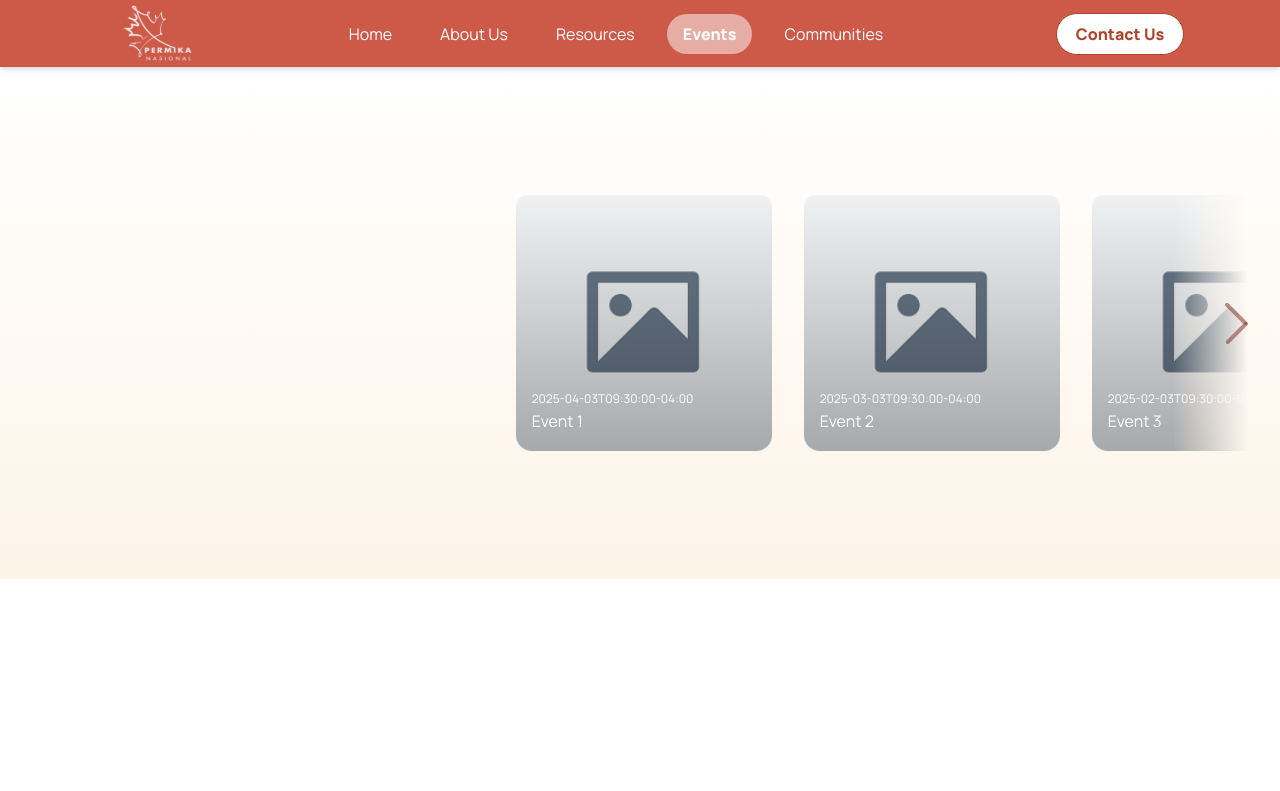
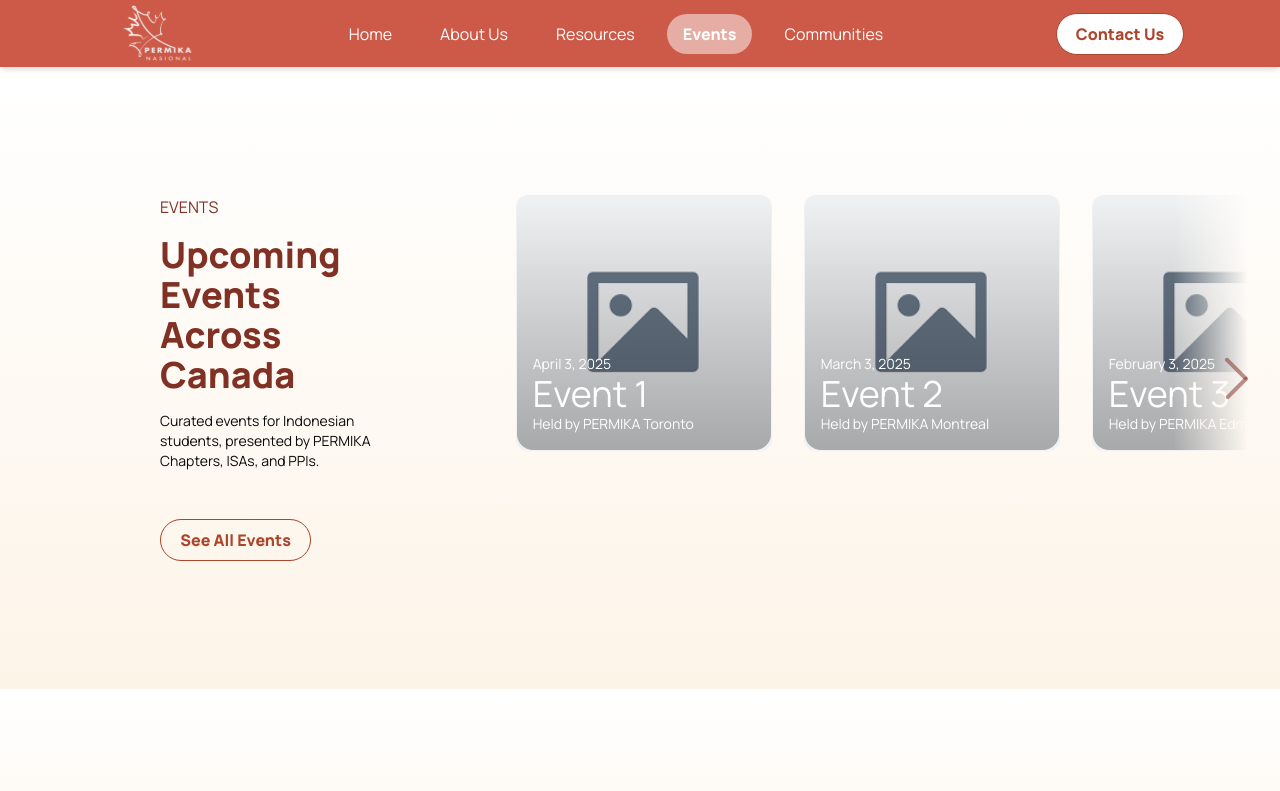
Before and after one commit to elvio14/PERMIKANAS-Web, a Next.js app: page /events in a window 1280 px wide. Shown: the top 791 px of the page. Built offline with nearby package versions, Linux system fonts and the light colour scheme.

Commit message:
Events Banner progress

```diff
--- a/src/app/about/page.jsx
+++ b/src/app/about/page.jsx
@@ -16,6 +16,8 @@ export default function About() {
     return (
         <>
         {mobile ? <HeaderMobile active="about"></HeaderMobile> : <Header active="about"></Header>}
+
+        <div className="h-[50vh]"></div>
         </>
     )
 }
--- a/src/app/not-found.jsx
+++ b/src/app/not-found.jsx
@@ -1,3 +1,4 @@
+"use clients"
 import useIsMobile from "@/components/isMobile"
 import Loading from "@/components/loading"
 
--- a/src/components/button.jsx
+++ b/src/components/button.jsx
@@ -10,7 +10,7 @@ const hexToRgb = (hex) => {
   return `${r}, ${g}, ${b}`;
 }
 
-export const MainButton = ({text = "Button", bgColor = "white", color="var(--main-4)", borderColor = "none", handleClick}) => {
+export const MainButton = ({text = "Button", bgColor = "white", color="var(--main-4)", borderColor = "none", px = "1.2rem", handleClick}) => {
     const [isHovered, setHovered] = useState(false)
     const handleMouseEnter = () => setHovered(true)
     const handleMouseLeave = () => setHovered(false)
@@ -19,14 +19,14 @@ export const MainButton = ({text = "Button", bgColor = "white", color="var(--mai
         <button onMouseEnter={handleMouseEnter} onMouseLeave={handleMouseLeave} onClick={() => handleClick(true)}
         className="px-4 py-2 transition duration-300"
         style={{
-            backgroundColor: (isHovered ? "#CD5A48" : "white"),
+            backgroundColor: (isHovered ? "#CD5A48" : bgColor),
             borderRadius: "2rem",
             border: "solid 1px",
             borderColor: borderColor,
             color: (isHovered ? "white" : color),
             fontWeight: 800,
-            paddingLeft: "1.2rem",
-            paddingRight: "1.2rem"
+            paddingLeft: px,
+            paddingRight: px
         }}>{text}</button>
     )
 }
--- /dev/null
+++ b/src/components/eventPanel.jsx
@@ -0,0 +1,26 @@
+export default function EventPanel({ev, index}){
+
+    return (
+        <div
+            key={index}
+            className="aspect-square w-[20vw] mx-4 border border-transparent rounded-xl hover:border-2 hover:border-white inline-block items-center justify-center bg-cover bg-center cursor-pointer"
+            style={{
+                backgroundImage: `url(${ev.image})`,
+                objectFit: "cover"
+            }}
+        >
+            <div className="h-full w-full flex flex-col justify-end p-4 bg-gradient-to-b from-black/0 to-black/30 rounded-2xl">
+              <h3 className="text-white text-sm truncate">{
+                    new Date(ev.date).toLocaleDateString("en-US", {
+                        month: "long",
+                        day: "numeric",
+                        year: "numeric"
+                      })}</h3>
+              <div className=" overflow-hidden">
+                  <h2 className="text-4xl text-white truncate">{ev.title}</h2>
+                  <h4 className="text-white text-sm truncate">Held by {ev.heldBy}</h4>
+              </div>
+            </div>
+        </div>
+    )
+}
--- a/src/components/eventsBanner.jsx
+++ b/src/components/eventsBanner.jsx
@@ -1,5 +1,7 @@
 import events from "../data/events.json"
 import {useRef, useEffect,useState} from "react"
+import { MainButton } from "./button"
+import EventPanel from "./eventPanel"
 
 export default function EventsBanner(){
     const scrollRef = useRef(null)
@@ -11,7 +13,6 @@ export default function EventsBanner(){
         if (!el) return;
 
         const checkScroll = () => {
-          const snapThres = 200;
           const isAtEnd = el.scrollLeft + el.clientWidth >= el.scrollWidth - 1;
           setAtEnd(isAtEnd);
           const isAtStart = el.scrollLeft <= 1;
@@ -37,6 +38,12 @@ export default function EventsBanner(){
     return (
         <div className="grid grid-cols-[1fr_1.6fr] py-32 px-8 relative bg-gradient-to-t from-[var(--main-1)]">
             <div className="relative">
+                <div className="flex flex-col px-32 gap-4">
+                    <h4 className="manrope-thin text-[var(--main-5)]">EVENTS</h4>
+                    <h2 className="manrope-h2 text-4xl text-[var(--main-5)]">Upcoming Events Across Canada</h2>
+                    <p className="text-sm">Curated events for Indonesian students, presented by PERMIKA Chapters, ISAs, and PPIs.</p>
+                    <div className="w-fit pt-8"><MainButton text="See All Events" bgColor="transparent"  /></div>
+                </div>
                 {!atStart && <img
                     src="/arrow-right.png"
                     alt="arrow left"
@@ -63,23 +70,7 @@ export default function EventsBanner(){
                 <div className="whitespace-nowrap scrollbar-hide">
                 {
                     events.map((ev, index) => {
-                        return (
-                            <div
-                                key={index}
-                                className="aspect-square w-[20vw] mx-4 rounded-xl inline-block items-center justify-center bg-cover bg-center"
-                                style={{
-                                    backgroundImage: `url(${ev.image})`,
-                                    objectFit: "cover"
-                                }}
-                            >
-                                <div className="h-full w-full flex flex-col justify-end p-4 bg-gradient-to-b from-black/0 to-black/30 rounded-2xl">
-                                  <h3 className="text-white text-xs truncate">{ev.date}</h3>
-                                  <div className=" overflow-hidden">
-                                      <h2 className="manrope-body text-white text-lg truncate">{ev.title}</h2>
-                                  </div>
-                                </div>
-                            </div>
-                        )
+                        return (<EventPanel key={index} ev={ev} index={index} />)
                     })
                 }
                 </div>
--- a/src/components/eventsPast.jsx
+++ b/src/components/eventsPast.jsx
@@ -1,7 +1,11 @@
 export default function EventsPast() {
 
+
     return (
-        <>
-        </>
+        <div className="grid grid-cols-[1fr_1.6fr] py-32 px-8 relative bg-gradient-to-t from-[var(--main-1)]">
+            <div>
+
+            </div>
+        </div>
     )
 }
--- a/src/data/events.json
+++ b/src/data/events.json
@@ -1,56 +1,56 @@
 [
     {
         "title": "Event 1",
-        "date": "2025-04-03T09:30:00-04:00",
+        "date": "2025-04-03",
         "image": "/image_placeholder.png",
         "heldBy": "PERMIKA Toronto",
         "url": "https://permikato.com/event1"
     },
     {
         "title": "Event 2",
-        "date": "2025-03-03T09:30:00-04:00",
+        "date": "2025-03-03",
         "image": "/image_placeholder.png",
         "heldBy": "PERMIKA Montreal",
         "url": "https://permikato.com/event2"
     },
     {
         "title": "Event 3",
-        "date": "2025-02-03T09:30:00-04:00",
+        "date": "2025-02-03",
         "image": "/image_placeholder.png",
         "heldBy": "PERMIKA Edmonton",
         "url": "https://permikato.com/event3"
     },
     {
         "title": "Event 4",
-        "date": "2025-01-03T09:30:00-04:00",
+        "date": "2025-01-03",
         "image": "/image_placeholder.png",
         "heldBy": "ISA UTM",
         "url": "https://permikato.com/event4"
     },
     {
         "title": "Event 5",
-        "date": "2025-07-03T09:30:00-04:00",
+        "date": "2025-07-03",
         "image": "/image_placeholder.png",
         "heldBy": "ISA Humber",
         "url": "https://permikato.com/event5"
     },
     {
         "title": "Event 6",
-        "date": "2025-08-03T09:30:00-04:00",
+        "date": "2025-08-03",
         "image": "/image_placeholder.png",
         "heldBy": "PERMIKA Vancouver",
         "url": "https://permikato.com/event6"
     },
     {
         "title": "Event 7",
-        "date": "2025-09-03T09:30:00-04:00",
+        "date": "2025-09-03",
         "image": "/image_placeholder.png",
         "heldBy": "PERMIKA Winnipeg",
         "url": "https://permikato.com/event7"
     },
     {
         "title": "Event 8",
-        "date": "2025-10-03T09:30:00-04:00",
+        "date": "2025-10-03",
         "image": "/image_placeholder.png",
         "heldBy": "PERMIKA Ottawa",
         "url": "https://permikato.com/event8"
```
Also changed, not shown: src/app/events/page.jsx (line endings or trailing spaces).
